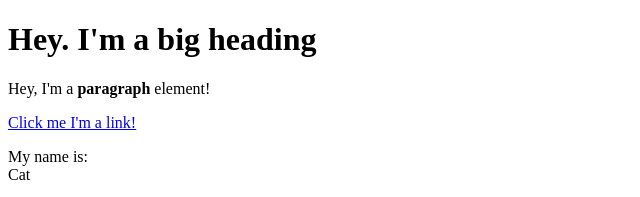
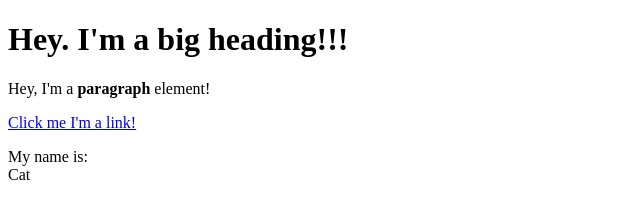
Before and after one commit to JamesMc1802/CartoonHero, a plain HTML site: page Test.html in a window 1280 px wide. Shown: the top 197 px of the page, 0-640 px from the left. Drawn offline with Linux system fonts and the light colour scheme.

Commit message:
Update Test.html

```diff
--- a/Test.html
+++ b/Test.html
@@ -4,7 +4,7 @@
 	<title>Test Page</title>
 </head>
 <body>
-	<h1>Hey. I'm a big heading</h1>
+	<h1>Hey. I'm a big heading!!!</h1>
 	<p>Hey, I'm a <b>paragraph</b> element!</p>
 	<a href="https://google.com"target="_blank"title="lets go to google">Click me I'm a link!</a>
 	<p>My name is:<br>Cat</p>
```
